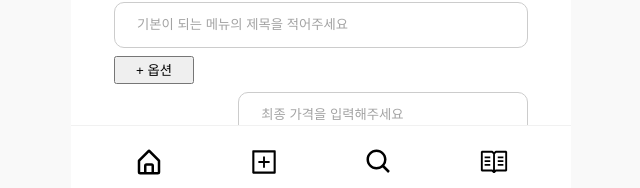
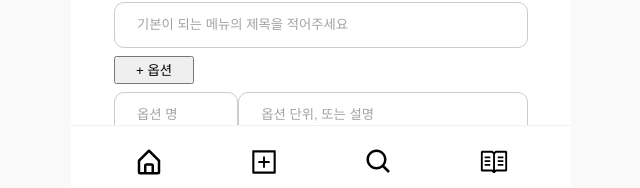
Before and after one commit to prgrms-web-devcourse/Team-Tasty-Masiottae-FE, a Next.js app: page /edit-menu/1 in a window 1280 px wide. Shown: the part 600-788 px from the top of the page, without its empty margins (319-959 px from the left). Built offline with nearby package versions, Linux system fonts and the light colour scheme.

Commit message:
feat(EditPage): 프렌차이즈 리스트 생성

```diff
--- a/pages/edit-menu/[id].tsx
+++ b/pages/edit-menu/[id].tsx
@@ -2,17 +2,29 @@ import styled from '@emotion/styled'
 import Input from '@components/Input'
 import { useState } from 'react'
 import { TASTE_LIST } from '@constants/taste'
+import { FRANCHISE_LIST } from '@constants/franchise'
 import Tag from '@components/Tag'
 import { TasteType } from '@customTypes/index'
 
-const dummyBrands = [
-  '스타벅스',
-  '이디야',
-  '공차',
-  '아마스빈',
-  '피자헛',
-  '서브웨이'
-]
+const dummyMenu = {
+  id: '1',
+  franchise: '스타벅스',
+  image: '',
+  title: '메뉴명',
+  originalTitle: '실제 메뉴명',
+  author: {},
+  content: '설명' || null,
+  options: [
+    { name: '에스프레소샷', description: '1' },
+    { name: '자바칩', description: '약간' },
+    { name: '아이스크림', description: '한스쿱' }
+  ],
+  expectedPrice: 5000,
+  tastes: ['매콤함', '느끼함'],
+  likes: 100,
+  createdAt: String,
+  updatedAt: String
+}
 
 interface Option {
   name: string
@@ -20,7 +32,7 @@ interface Option {
 }
 
 const CreateMenu = () => {
-  const [options, setOptions] = useState<Option[]>([])
+  const [options, setOptions] = useState<Option[]>(dummyMenu.options)
   let selectedTags: TasteType[] = []
   const handleOptionBtnClick = () => {
     console.log(options)
@@ -43,9 +55,9 @@ const CreateMenu = () => {
       <FileInput id="image-input" type="file"></FileInput>
       <InputWrapper>
         <Select name="brand">
-          {dummyBrands.map((brand, idx) => (
-            <option key={idx} value={brand}>
-              {brand}
+          {FRANCHISE_LIST.map((franchise, idx) => (
+            <option key={idx} value={franchise}>
+              {franchise}
             </option>
           ))}
         </Select>
--- /dev/null
+++ b/src/constants/franchise.ts
@@ -0,0 +1,7 @@
+export const FRANCHISE_LIST = [
+  '스타벅스',
+  '이디야',
+  '공차',
+  '아마스빈',
+  '서브웨이'
+]
```
